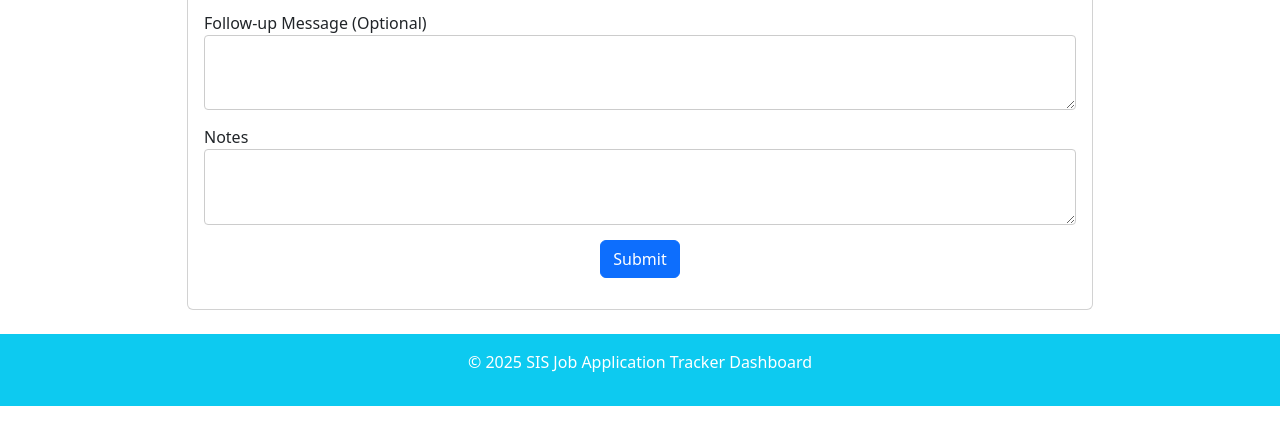
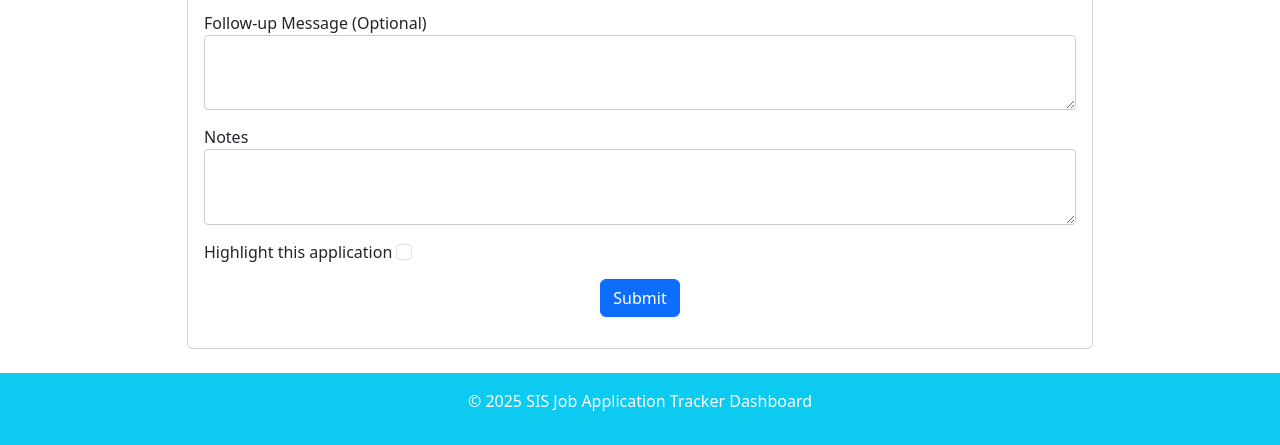
Before and after one commit to GinaHorch/job-application-tracker, a Flask app: page /form in a window 1280 px wide. Shown: the part 1065-1510 px from the top of the page. Before the commit the page ends 1471 px from the top, so only its background shows below. Run offline with Flask 3, Linux system fonts and the light colour scheme; the visitor is signed in with stand-in values (Sample User, id 1); parts of the project's set-up code (start-up, migrations or seed data) failed here and were passed over; some libraries are stand-ins or nearby versions.

Commit message:
Add highlight field to job applications

```diff
--- a/app.py
+++ b/app.py
@@ -97,7 +97,7 @@ def logout():
     flash('You have been logged out.', 'info')
     return redirect(url_for('index'))
 
-@app.route('/form', methods=['GET','POST'])
+@app.route('/form', methods=['GET', 'POST'])
 @login_required
 def form():
     print(f"User authenticated: {current_user.is_authenticated}")
@@ -106,7 +106,7 @@ def form():
         print("Form submitted successfully.")
         print("Data:", form.data)
 
-        application = JobApplication(
+        job_application = JobApplication(
             date_submitted=form.date_submitted.data,
             due_date=form.due_date.data,
             follow_up_date=form.follow_up_date.data,
@@ -119,14 +119,15 @@ def form():
             follow_up_sent=form.follow_up_sent.data,
             follow_up_message=form.follow_up_message.data,
             notes=form.notes.data,
-            user_id=current_user.id
+            user_id=current_user.id,
+            highlight=form.highlight.data
         )
         # Add the new data to the database
-        db.session.add(application)
+        db.session.add(job_application)
         db.session.commit()
         flash('Job application submitted successfully!', 'success')
         # Redirect to the dashboard
-        return redirect(url_for('view_application', application_id=application.id))
+        return redirect(url_for('view_application', application_id=job_application.id))
 
     if form.errors:
         print("Form validation failed.")
--- a/forms.py
+++ b/forms.py
@@ -99,6 +99,8 @@ class JobApplicationForm(FlaskForm):
 
     notes = TextAreaField('Notes', validators=[Optional()])
 
+    highlight = BooleanField('Highlight this application')
+
     interview_stages = FieldList(FormField(InterviewStageForm), min_entries=0)
 
     submit = SubmitField('Submit')
--- a/static/style.css
+++ b/static/style.css
@@ -147,3 +147,16 @@
         font-size: 0.8rem;
     }
 }
+
+.highlighted {
+    background-color: #fff3cd;
+    border-left: 4px solid #ffc107;
+    padding-left: 15px;
+    margin: 10px 0;
+    transition: all 0.3s ease;
+}
+
+.form-check {
+    padding-left: 1.5rem;
+    margin-top: 1rem;
+}
--- a/templates/dashboard.html
+++ b/templates/dashboard.html
@@ -134,7 +134,7 @@
         </thead>
         <tbody>
             {% for application in applications %}
-            <tr class="{{ application.row_class }}">
+            <tr class="{{ application.row_class }} {% if application.highlight %}highlighted{% endif %}">
                 <td>{{ application.date_submitted.strftime('%d-%m-%Y') if application.date_submitted else 'N/A' }}</td>
                 <td>{{ application.due_date.strftime('%d-%m-%Y') if application.due_date else 'N/A' }}</td>
                 <td>{{ application.follow_up_date.strftime('%d-%m-%Y') if application.follow_up_date else 'N/A' }}</td>
--- a/templates/form.html
+++ b/templates/form.html
@@ -165,6 +165,18 @@
                             </div>
                         </div>
 
+                        <div class="row">
+                            <div class="form-group">
+                                {{ form.highlight.label }}
+                                {{ form.highlight(class="form-check-input") }}
+                                {% if form.highlight.errors %}
+                                    <div class="text-danger">
+                                        {{ form.highlight.errors[0] }}
+                                    </div>
+                                {% endif %}
+                            </div>
+                        </div>
+
                         <div class="form-group text-center">
                             {{ form.submit(class="btn btn-primary") }}
                         </div>
```
Also changed, not shown: migrations/versions/3ad00d3494db_add_highlight_field_to_job_applications.py (added, +32 -0 lines), models.py (+14 -0 lines), instance/job_application_data.db.
